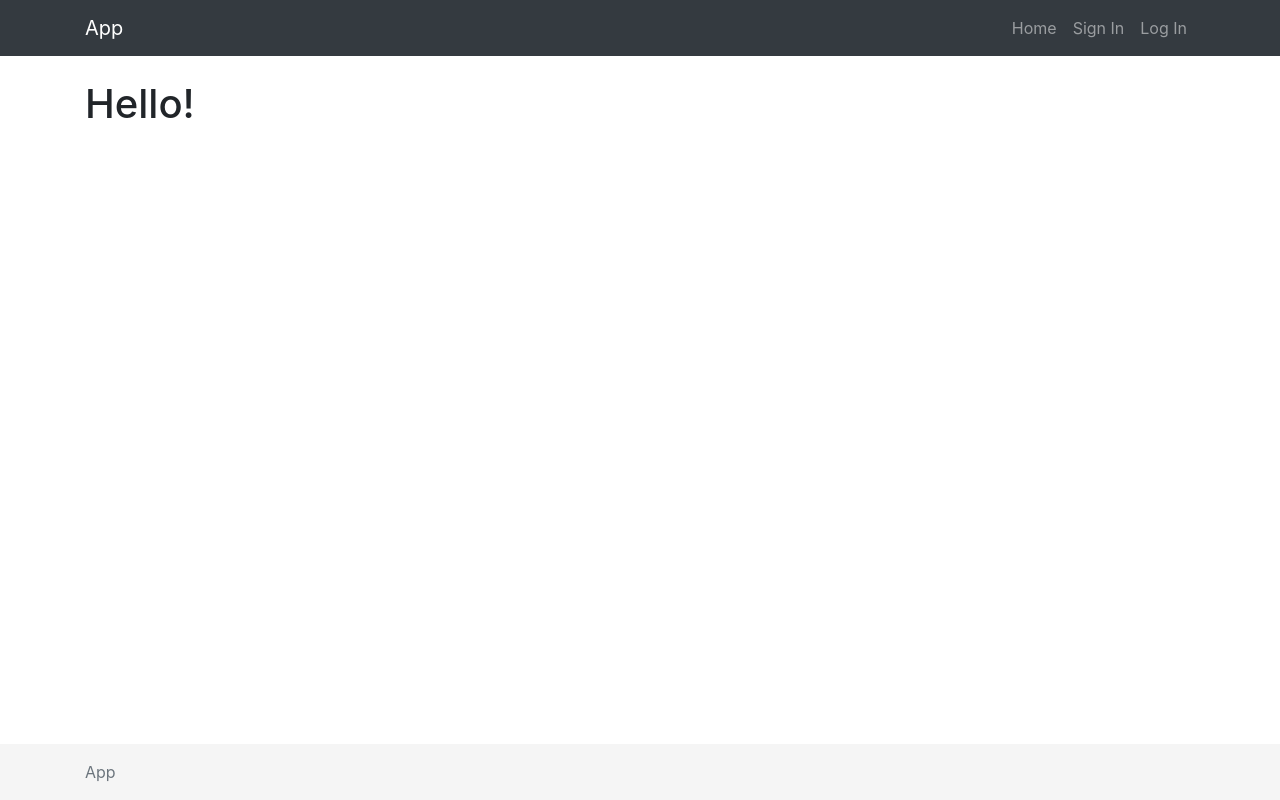
After one commit to bee-olan/gittest, a Symfony app: template templates/app/home.html.twig in a window 1280 px wide. The commit adds this page. Run offline with Twig, Linux system fonts and the light colour scheme; the template is opened without the code that fills it, so the values that code supplies are empty; some libraries are stand-ins or nearby versions.

Commit message:
registration base.html HomeComp...

```diff
--- a/src/Security/LoginFormAuthenticator.php
+++ b/src/Security/LoginFormAuthenticator.php
@@ -96,8 +96,8 @@ class LoginFormAuthenticator extends AbstractFormLoginAuthenticator implements P
             return new RedirectResponse($targetPath);
         }
 
-        // For example : return new RedirectResponse($this->urlGenerator->generate('some_route'));
-        throw new \Exception('TODO: provide a valid redirect inside '.__FILE__);
+         return new RedirectResponse($this->urlGenerator->generate('home'));
+        //throw new \Exception('TODO: provide a valid redirect inside '.__FILE__);
     }
 
     protected function getLoginUrl()
--- /dev/null
+++ b/templates/app/home.html.twig
@@ -0,0 +1,7 @@
+{% extends 'base.html.twig' %}
+
+{% block title %}Home{% endblock %}
+
+{% block body %}
+    <h1>Hello!</h1>
+{% endblock %}
--- a/templates/base.html.twig
+++ b/templates/base.html.twig
@@ -1,12 +1,86 @@
 <!DOCTYPE html>
-<html>
+<html lang="en" class="h-100">
 <head>
-        <meta charset="UTF-8">
+    <meta charset="utf-8">
+    <meta name="viewport" content="width=device-width, initial-scale=1, shrink-to-fit=no">
     <title>{% block title %}Welcome!{% endblock %}</title>
+
+    <link rel="stylesheet" href="https://stackpath.bootstrapcdn.com/bootstrap/4.3.1/css/bootstrap.min.css" crossorigin="anonymous">
+    <!-- Custom styles for this template -->
+    <style>
+        main > .container {
+            padding: 80px 15px 0;
+        }
+
+        .footer {
+            background-color: #f5f5f5;
+        }
+
+        .footer > .container {
+            padding-right: 15px;
+            padding-left: 15px;
+        }
+
+        .controls > * {
+            margin-right: 4px;
+        }
+        .controls > *:last-child {
+            margin-right: 0;
+        }
+    </style>
     {% block stylesheets %}{% endblock %}
 </head>
-    <body>
+<body class="d-flex flex-column h-100">
+<header>
+    <nav class="navbar navbar-expand-md navbar-dark fixed-top bg-dark">
+        <div class="container">
+
+            <a class="navbar-brand" href="{{ path('home') }}">App</a>
+            <button class="navbar-toggler" type="button" data-toggle="collapse" data-target="#navbarCollapse" aria-controls="navbarCollapse" aria-expanded="false" aria-label="Toggle navigation">
+                <span class="navbar-toggler-icon"></span>
+            </button>
+            <div class="collapse navbar-collapse" id="navbarCollapse">
+                <ul class="navbar-nav ml-auto">
+                    <li class="nav-item">
+                        <a class="nav-link" href="{{ path('home') }}">Home</a>
+                    </li>
+                    {% if is_granted('IS_AUTHENTICATED_FULLY') %}
+                        <li class="nav-item">
+                            <a class="nav-link" href="{{ path('post_index') }}">Posts</a>
+                        </li>
+                        <li class="nav-item">
+                            <a class="nav-link" href="{{ path('app_logout') }}">Log Out</a>
+                        </li>
+                    {% else %}
+                        <li class="nav-item">
+                            <a class="nav-link" href="{{ path('app_register') }}">Sign In</a>
+                        </li>
+                        <li class="nav-item">
+                            <a class="nav-link" href="{{ path('app_login') }}">Log In</a>
+                        </li>
+                    {% endif %}
+                </ul>
+            </div>
+        </div>
+    </nav>
+</header>
+
+<main role="main" class="flex-shrink-0">
+    <div class="container">
+        {% block breadcrumbs %}{% endblock %}
         {% block body %}{% endblock %}
+    </div>
+</main>
+
+<footer class="footer mt-auto py-3">
+    <div class="container">
+        <span class="text-muted">App</span>
+    </div>
+</footer>
+
+<script src="https://code.jquery.com/jquery-3.3.1.slim.min.js" crossorigin="anonymous"></script>
+<script src="https://cdnjs.cloudflare.com/ajax/libs/popper.js/1.14.7/umd/popper.min.js" crossorigin="anonymous"></script>
+<script src="https://stackpath.bootstrapcdn.com/bootstrap/4.3.1/js/bootstrap.min.js" crossorigin="anonymous"></script>
 {% block javascripts %}{% endblock %}
 </body>
 </html>
```
Also changed, not shown: migrations/Version20201207181004.php (added, +35 -0 lines), src/Controller/HomeController.php (added, +21 -0 lines). Lines whose indentation alone changed are shown as unchanged.
